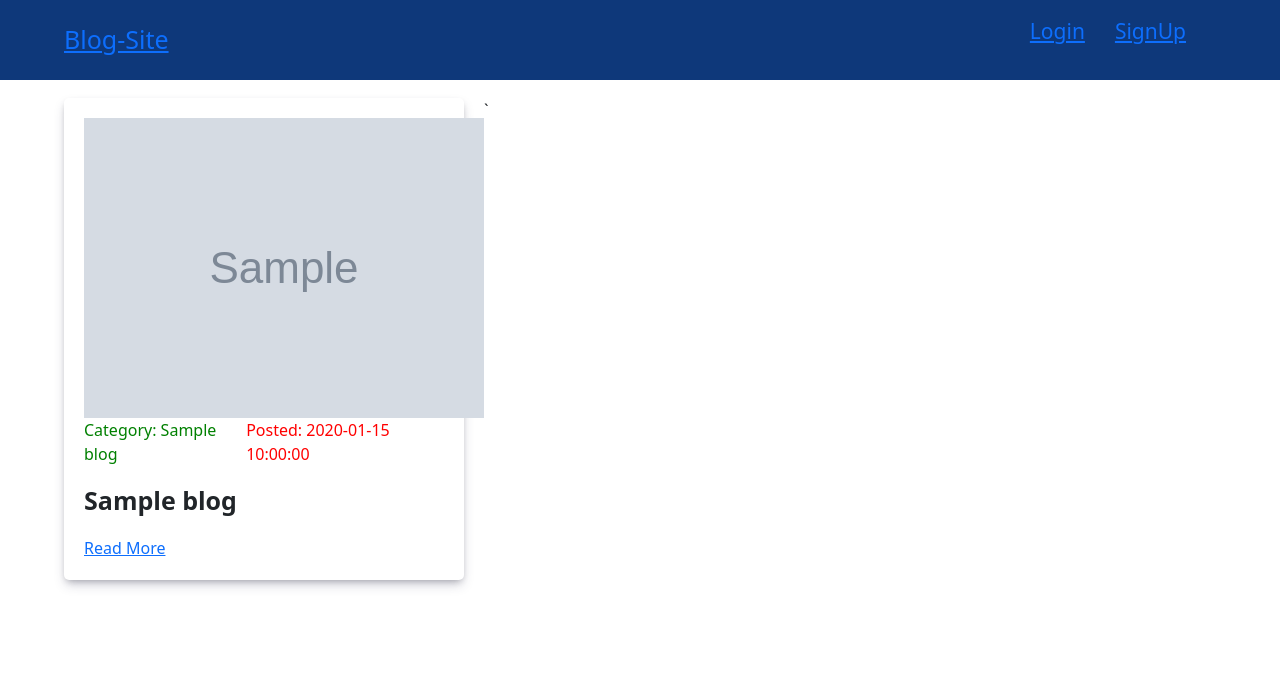
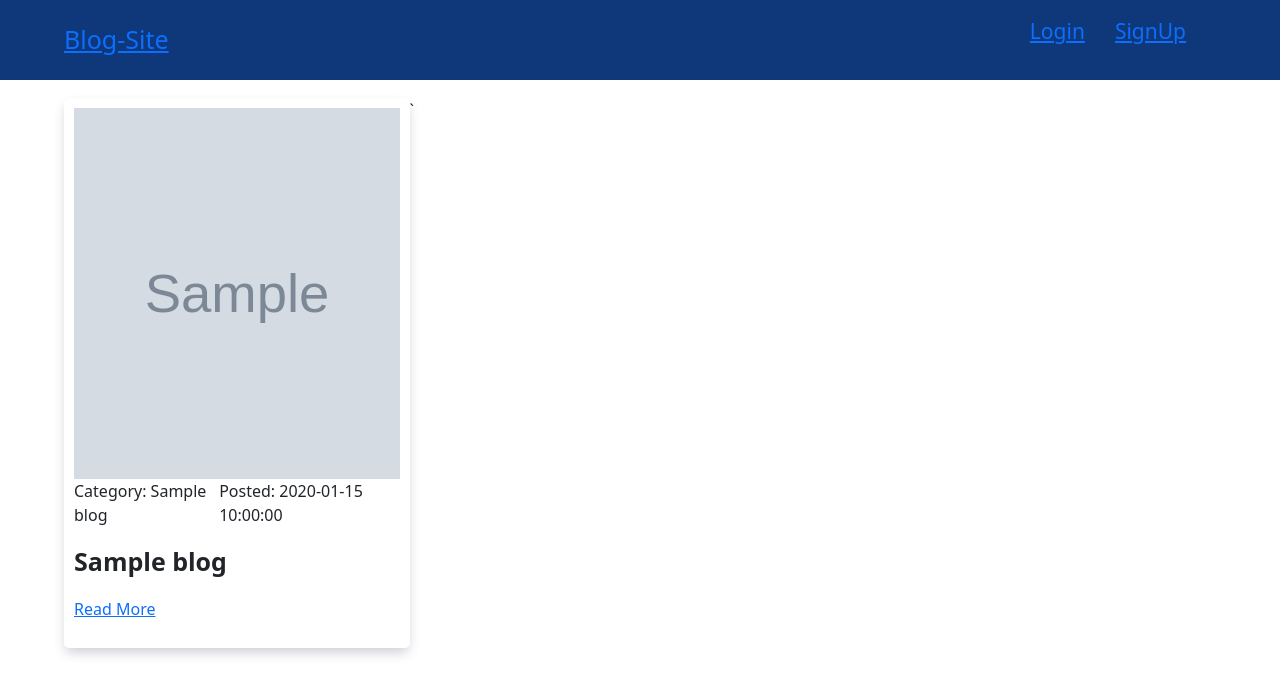
Before and after one commit to Joshua-Barawa/Blog-post, a Flask app: template templates/blogs.html in a window 1280 px wide. Shown: the top 695 px of the page. Run offline with Flask 2, Linux system fonts and the light colour scheme; the template is opened without the code that fills it: most values are stand-ins (such as "Sample title", 1, 10 or a date in 2020); grey boxes marked "Sample" are stand-in pictures; data that the repository does not hold is empty; parts of the project's set-up code (start-up, migrations or seed data) failed here and were passed over; some libraries are stand-ins or nearby versions.

```diff
--- a/forms.py
+++ b/forms.py
@@ -1,11 +1,10 @@
 from flask_wtf import FlaskForm
-from wtforms import StringField, PasswordField, SubmitField, FileField
+from wtforms import StringField, PasswordField, SubmitField
 from wtforms.validators import InputRequired, Email, ValidationError
 from models import User
 
 
 class RegistrationForm(FlaskForm):
-    profile_pic = FileField('Profile Pic')
     full_names = StringField("Enter your names", validators=[InputRequired()])
     email = StringField('Your Email Address', validators=[InputRequired(), Email()])
     username = StringField('Enter your username', validators=[InputRequired()])
--- a/models.py
+++ b/models.py
@@ -26,14 +26,12 @@ class Blog(db.Model):
 class User(UserMixin, db.Model):
     __tablename__ = "users"
     id = db.Column(db.Integer, primary_key=True)
-    profile_pic = db.Column(db.String(), nullable=True)
     full_names = db.Column(db.String(255), nullable=False)
     email = db.Column(db.String(255), nullable=False)
     username = db.Column(db.String(255), nullable=False)
     password = db.Column(db.String(255), nullable=False)
 
-    def __init__(self, profile_pic, full_names, email, username, password):
-        self.profile_pic = profile_pic
+    def __init__(self, full_names, email, username, password):
         self.full_names = full_names
         self.email = email
         self.username = username
--- a/templates/auth/register.html
+++ b/templates/auth/register.html
@@ -77,9 +77,6 @@ h1{
     <p id="error">{{message}}</p>
             <form action="" method="POST" enctype="multipart/form-data">
         {{form.hidden_tag()}}
-
-
-           {{form.profile_pic}}<br>
         <label>Full names</label><br>
         {{form.full_names}}<br>
 
--- a/templates/blogs.html
+++ b/templates/blogs.html
@@ -9,24 +9,24 @@
 <style>
     #repos{
     display: flex;
+    width:100%;
+ flex-wrap: wrap;
     padding:10px 5%;
 }
 
 .user-repo{
-    box-shadow: rgba(50, 50, 93, 0.25) 0px 6px 12px -2px, rgba(0, 0, 0, 0.3) 0px 3px 7px -3px;
-    margin-bottom: 40px;
-    padding: 20px;
-    width: 400px;
+   box-shadow: rgba(50, 50, 93, 0.25) 0px 6px 12px -2px;
+    margin-bottom: 20px;
+    padding: 10px;
+    width:30%;
+    height:550px;
     border-radius:5px;
-    margin-right: 20px;
+
 }
 
 #other{
     display: flex;
-}
-
-#other p{
-   padding-right: 15px;
+    justify-content: space-between;
 }
 
 .posted{
@@ -37,12 +37,12 @@ margin-right:50px
 font-size:25px;
 font-weight:bold;
 }
-.l{
-color:green;
+
+.image{
+width:100%;
+height:70%
 }
-.d{
-color:red;
-}
+
 </style>
 <body>
 
@@ -71,13 +71,15 @@ color:red;
 <div id="repos">
 {% for blog in blogs %}
 <div class="user-repo">
-    <img src="{{ url_for('static',filename='images/' + blog.image)}}" alt="blog-pic">
+    <img class="image" src="{{ url_for('static',filename='images/' + blog.image)}}" alt="blog-pic">
      <div id="other">
            <p class="l">Category: {{blog.category_name}}</p>
            <p class="d">Posted: {{blog.posted}}</p>
            </div>
+     <div class="bottom">
         <p class="h">{{blog.heading}}</p>
           <a href="/blog/{{blog.id}}">Read More</a>
+        </div>
         </div>`
 {%endfor %}
 </div>
```
Also changed, not shown: migrations/versions/bd1edc0f9e55_initial_migrate.py (renamed from migrations/versions/aa57cacdc4ed_initial_migrate.py, +4 -3 lines), migrations/versions/cba4439b6ad5_initial_migrate.py (renamed from migrations/versions/56ee72a1f3c1_initial_migrate.py, +7 -7 lines), views.py (+11 -16 lines), static/images/af95770e-8cdd-11ec-9d76-d5ba19bfa18b_NairobiKenya-2020-GettyImages-637912692.jpg (added), static/images/d2c7b206-8cdc-11ec-9d76-d5ba19bfa18b_NairobiKenya-2020-GettyImages-637912692.jpg (added), static/images/f551e77c-8cde-11ec-9d76-d5ba19bfa18b_tree-736885__480.jpg (added), static/images/fb4d3c20-8cda-11ec-9d76-d5ba19bfa18b_tree-736885__480.jpg (added).
